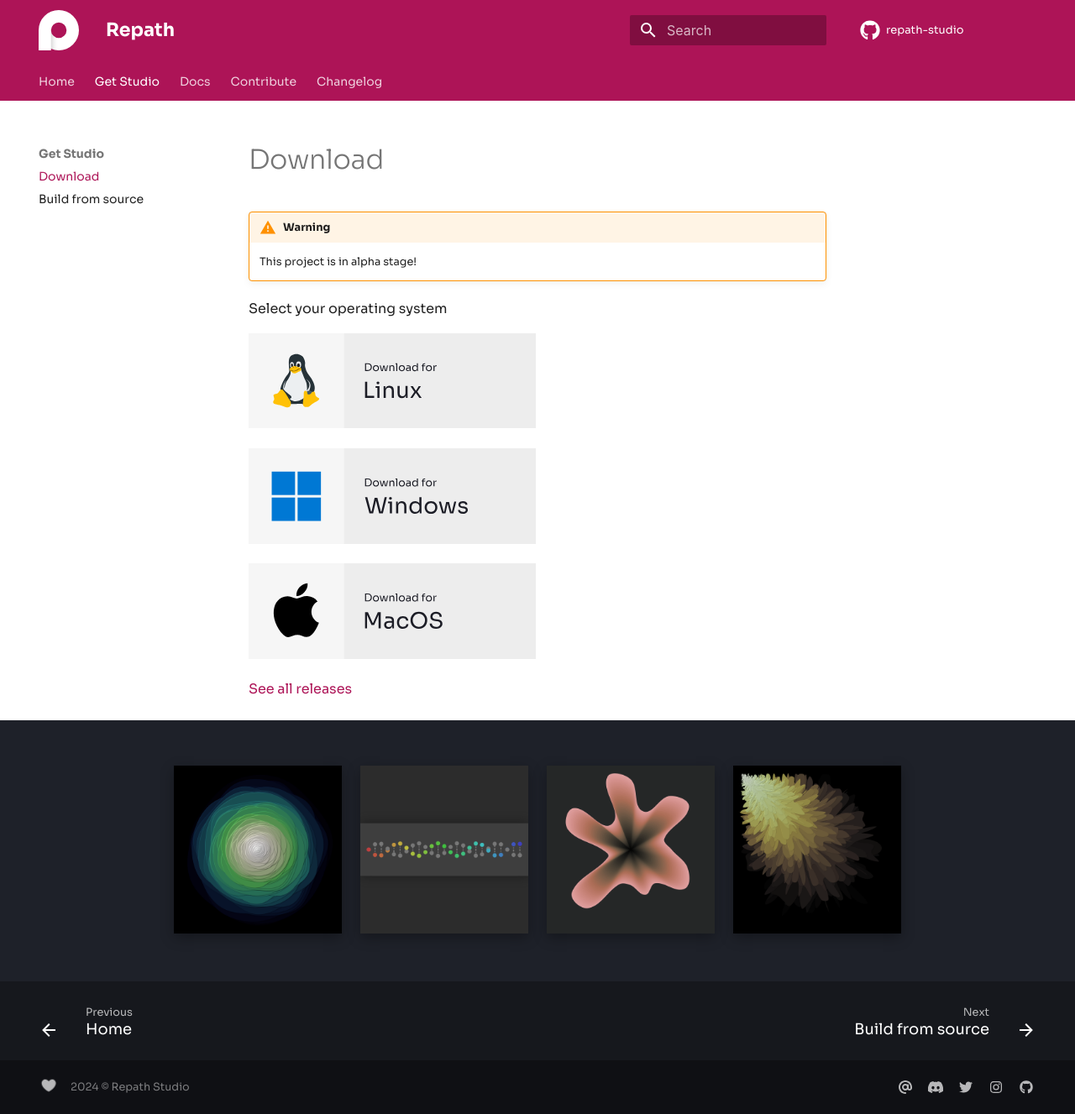
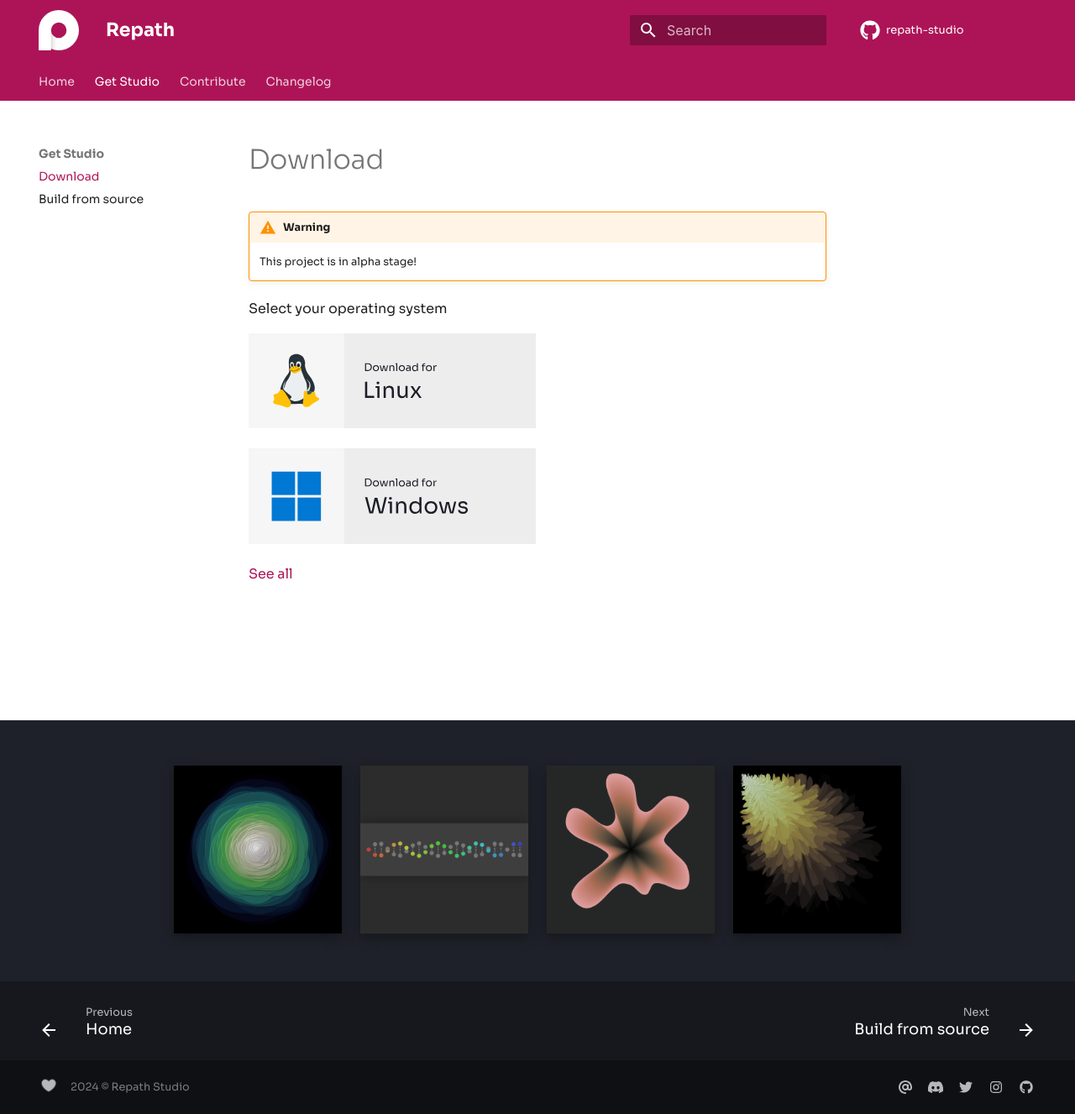
Before and after one commit to repath-project/repath-website, an MkDocs documentation site: the page built from docs/get-studio/download.md, in a window 1280 px wide and 1327 px high. Shown: the whole window at 84% size. Built offline with MkDocs 1.6.1 and Material for MkDocs 9.7.7, drawn with Linux system fonts in a browser that asks for light colours; comment, search, counter and statistics services are not loaded.

Commit message:
disable docs and macos download link temporarily

```diff
--- a/docs/get-studio/download.md
+++ b/docs/get-studio/download.md
@@ -10,6 +10,6 @@
 
 [![download for Windows](../assets/images/windows-badge.svg)](https://github.com/repath-project/repath-studio/releases/latest/download/repath-studio-win.exe)
 
-[![download for MacOS](../assets/images/mac_os-badge.svg)](https://github.com/repath-project/repath-studio/releases/latest/download/repath-studio-mac.dmg)
+<!-- [![download for MacOS](../assets/images/mac_os-badge.svg)](https://github.com/repath-project/repath-studio/releases/latest/download/repath-studio-mac.dmg) -->
 
-[See all releases](https://github.com/repath-project/repath-studio/releases/latest/)
+[See all](https://github.com/repath-project/repath-studio/releases/latest/)
--- a/mkdocs.yml
+++ b/mkdocs.yml
@@ -34,8 +34,8 @@
   - Get Studio:
     - get-studio/download.md
     - get-studio/build-from-source.md
-  - Docs:
-    - docs/shortcuts.md
+  # - Docs:
+  #   - docs/shortcuts.md
   - Contribute:
     - contribute/CONTRIBUTING.md
     - CLA: contribute/cla.md
```
